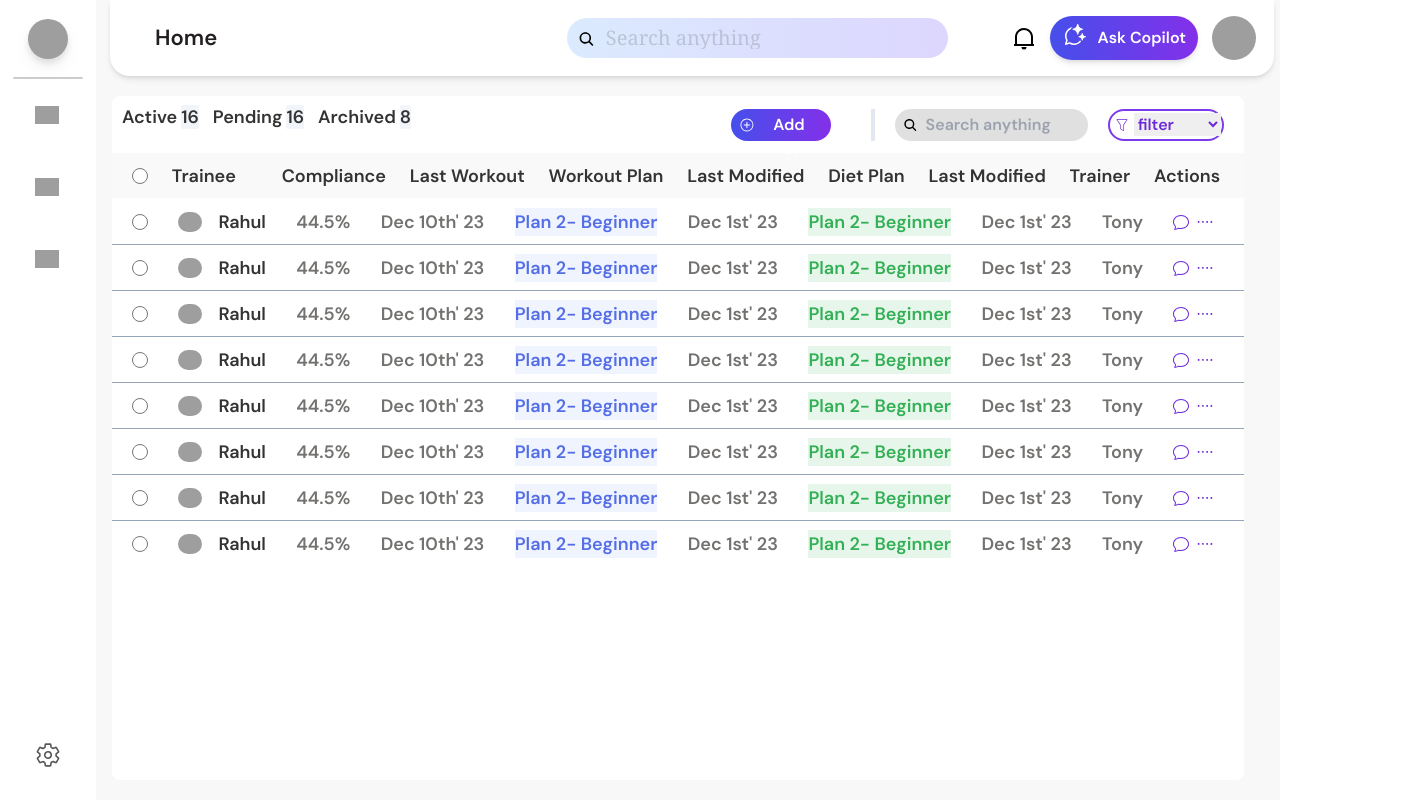
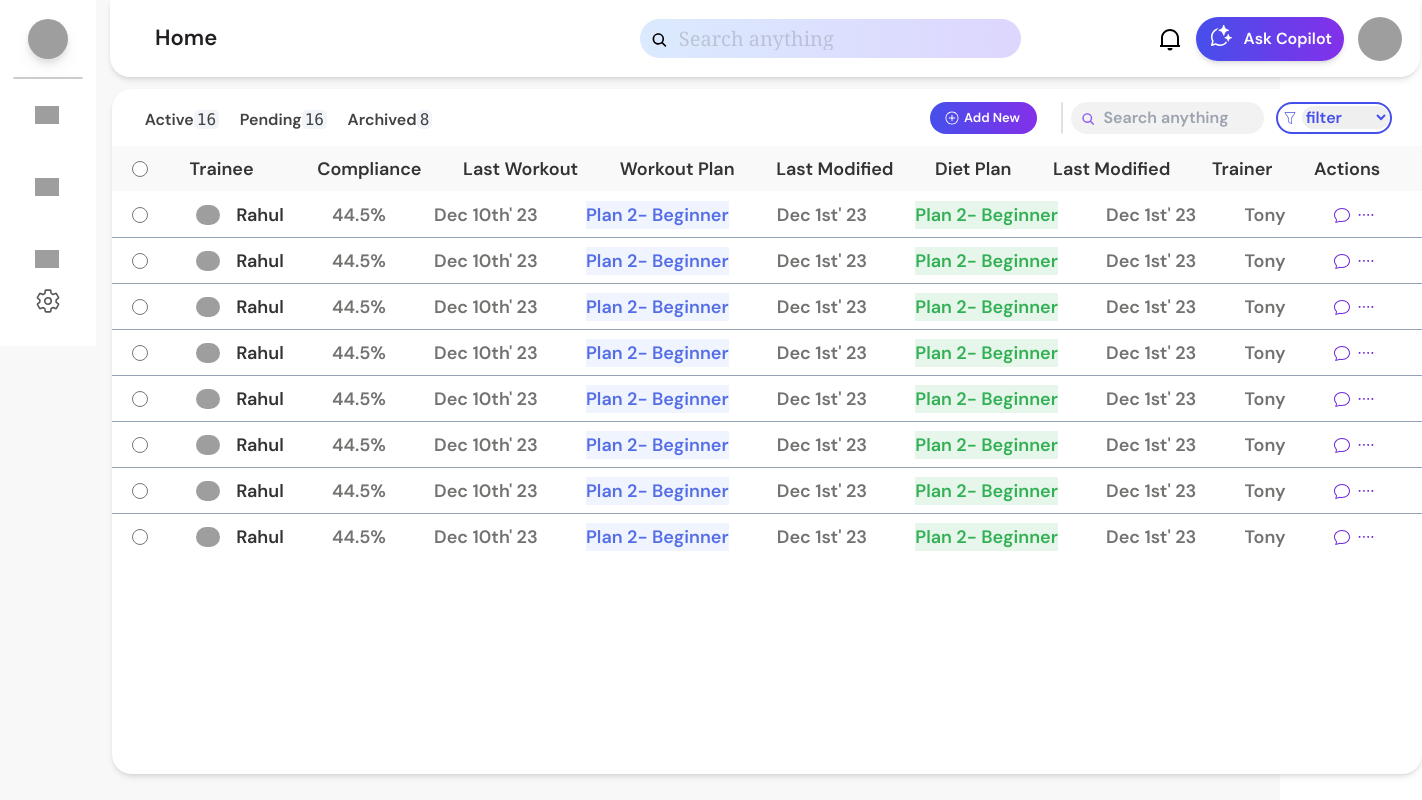
Before and after one commit to girirajShekhawat/SpurFit_assignment, a React (Vite) app: page / in a window 1280 px wide. Shown: the whole page, 1422 px wide, since content can reach past the window. Built offline with nearby package versions, Linux system fonts and the light colour scheme; grey boxes are pictures that could not be loaded; some icons are missing.

Commit message:
details dadhboard header styling updated

```diff
--- a/src/App.jsx
+++ b/src/App.jsx
@@ -10,7 +10,7 @@ function App() {
       <div className=" flex bg-[#f8f8f8] min-h-screen">
         <Navbar/>
 
-        <div className="flex flex-col w-[1200px] box-border pr-5 flex-grow">
+        <div className="flex flex-col w-[1310px] box-border  flex-grow">
         <Header/>
         <DetailsBarContainer/>
         </div>
--- a/src/components/Button.jsx
+++ b/src/components/Button.jsx
@@ -3,16 +3,24 @@ import React from 'react';
 function Button(props) {
     const {children, number}=props;
     return (
-        <div className='group text-[#333333] text-lg font-medium hover:text-violet-900 '>
-           <button  >
-            {children}
-           <span className='h-5 w-10 bg-slate-100 mx-1 rounded-sm group-hover:bg-violet-300 hover:border-b  '>
+        // <div className='group text-[#424242] font-normal hover:text-violet-900    '>
+        //    <button className=' focus:after:border-b-5 focus:after:border-blue-700 transition-all duration-300' >
+        //     {children}
+        //    <span className='h-4 w-10 min-w-[10] bg-slate-100 mx-1 px-[3px] rounded-[5px] group-hover:bg-violet-200 hover:border-b font-mono '>
+        //     {number}
+        //     </span>
+        //     </button>
+
+        // </div>
+
+        <div className='group h-[54px] text-[#424242] font-normal hover:text-violet-700 '>
+        <button className='focus:border-b-[3px] focus:rounded-sm focus:border-[#8330E9] transition-all duration-200'>
+          {children}
+          <span className='h-4 w-10 min-w-[10] bg-slate-100   px-[3px] rounded-[5px] group-hover:bg-violet-200 hover:border-b font-mono'>
             {number}
-            </span>
-            </button>
-
-        </div>
-
+          </span>
+        </button>
+      </div>
 
     );
 }
--- a/src/components/detailsBar/DashboardHeader.jsx
+++ b/src/components/detailsBar/DashboardHeader.jsx
@@ -8,33 +8,33 @@ function HeaderBar(props) {
 
     return (
         <div className='flex justify-between h-[57px]  box-border items-center'>
-            <div className='flex justify-evenly h-[44px] w-[313px] w-min-[313px]'>
+            <div className='flex justify-evenly h-[44px] w-[353px] w-min-[313px] py-3 px-3'>
                 <Button children={`Active`} number={`16`}/>
                 <Button children={`Pending`} number={`16`}/>
                 <Button children={`Archived`} number={`8`}/>
             </div>
 
         <div className='flex justify-evenly mt-0'>
-            <div className='flex inner-items justify-between px-2 py-1 h-[32px] w-[100px] min-w-[92px] bg-gradient-to-r from-[#464FEB] to-[#8330E9] rounded-full mx-5'>
-                 <IoIosAddCircleOutline className='text-white mt-1'/>
-                 <button className='text-white '>Add New</button>
+            <div className='flex items-center justify-start   h-[32px] w-[107px] min-w-[92px] bg-gradient-to-r from-[#464FEB] to-[#8330E9] rounded-full px-[10px] py-[16px] '>
+                 <IoIosAddCircleOutline className='text-white  mx-1'/>
+                 <button className='text-white text-[13px] font-[400px] leaidng-[22px] font-sans'>Add New</button>
             </div>
 
-             <div className='h-[32px] w-[1px] border-solid border-2 border-slate-200  mx-5'></div>
+             <div className='h-[32px] w-[1px] border-solid border-[1px] border-[#E0E0E0] rounded-full mr-2 ml-6'></div>
 
              <div>
             <form>
-                <div className="flex items-center justify-between h-[32px] w-[193px] bg-[#E0E0E0] rounded-full p-2 " >
-                <IoSearch  />
+                <div className="flex items-center justify-between h-[32px] w-[193px] bg-[#F2F2F2] rounded-full p-2 " >
+                <IoSearch className='h-[16px] w-[16px] ml-[2px] mt-[2px] text-violet-500' />
                 <input type='text' placeholder='Search anything'
-                className='outline-none w-full pl-2 bg-[#E0E0E0]'/>
+                className='outline-none w-full pl-2 bg-[#F2F2F2]'/>
                 </div>
             </form>
         </div>
 
-            <div className='flex bg-white  items-center h-[32px] w-[116px] box-border rounded-full border-solid border-2 border-violet-600  mx-5'>
-            <CiFilter className=' text-violet-700  h-4 w-4  mx-1' />
-            <select className=' text-violet-700 focus:none outline-none' placeholder="filter">
+            <div className='flex bg-white  items-center h-[32px] w-[116px] min-w-[116px] box-border rounded-full border-solid border-2 border-[#464FEB] mx-3 mr-[30px]'>
+            <CiFilter className=' text-[#464FEB] h-4 w-4  mx-1' />
+            <select className=' text-[#464FEB] focus:none outline-none rounded-full' placeholder="filter">
           <option value="Select an option" disabled selected >
             filter
             </option>
--- a/src/components/detailsBar/DetailsBarContainer.jsx
+++ b/src/components/detailsBar/DetailsBarContainer.jsx
@@ -5,7 +5,7 @@ import TraineeList from './TraineeList';
 
 function DetailsBarContainer(props) {
     return (
-        <div className=' my-5 mx-4  h-full bg-white rounded-lg box-border'>
+        <div className=' my-[12px] mx-4 w-[1310px] h-[685px] bg-[#ffffff] rounded-[20px] shadow-md box-border '>
             <DashboardHeader/>
             <DetailsIndex/>
             <TraineeList/>
--- a/src/components/header/Header.jsx
+++ b/src/components/header/Header.jsx
@@ -6,7 +6,7 @@ import { IoSearch } from "react-icons/io5";
 
 function Header() {
     return (
-        <div className='flex justify-between h-[77px] w-full bg-white rounded-b-[20px] shadow-md mx-[14px]  py-4  px-3  items-center box-border'>
+        <div className='flex justify-between h-[77px] w-[1310px] bg-[#ffffff]  rounded-b-[20px] shadow-md mx-[14px]  py-4  px-3  items-center box-border'>
             <div className='h-[29px] w-[62px]  mt-[24] ml-[33px] text-[22px] leading-[28.64px] font-[500px]   text-[#231f20] font-[DM Sans]'>Home</div>
 
             <div>
--- a/src/components/left_navbar/Navbar.jsx
+++ b/src/components/left_navbar/Navbar.jsx
@@ -9,7 +9,7 @@ function Navbar() {
     const libraryButtonLink='https://trainer.spur.fit/static/media/library.8d915c9c7c093aea943c12f1c90ea1de.svg';
 
     return (
-        <div className='min-h-screen flex flex-col justify-start relative w-[96px] bg-[#ffffff] box-border'>
+        <div className='h-[1000px] h-full flex flex-col justify-start relative w-[96px] bg-[#ffffff] box-border'>
         <div className=' w-full h-[77px]  flex justify-center items-center box-border    '>
             <img src='https://trainer.spur.fit/static/media/Spufit.f4bb521b87ec42bf87cfeae7eede32bb.svg' alt='Logo Img'
             className=' h-[40px] w-[40px]  rounded-full drop-shadow-lg'
```
Also changed, not shown: src/App.css (+11 -0 lines).
